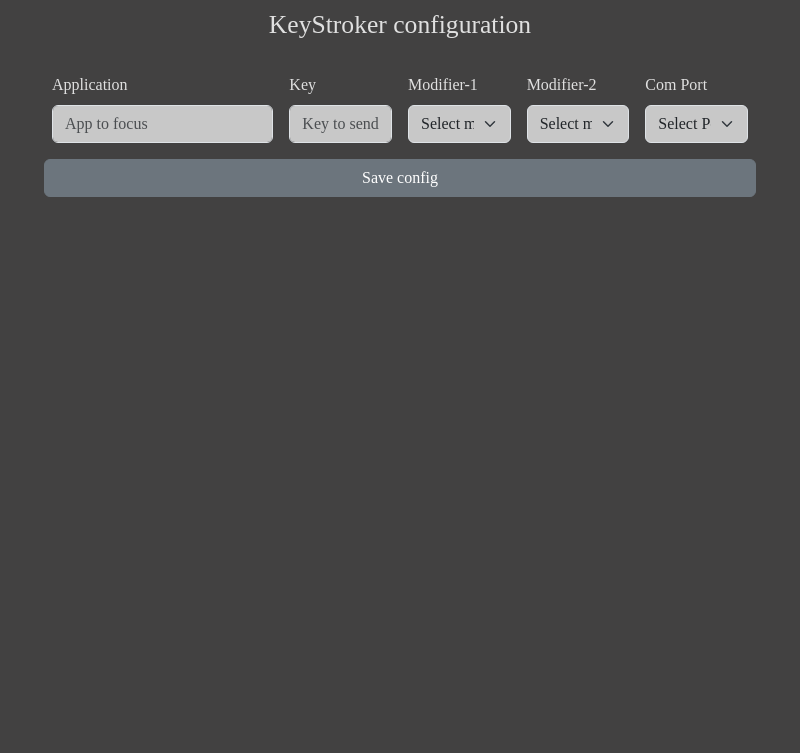
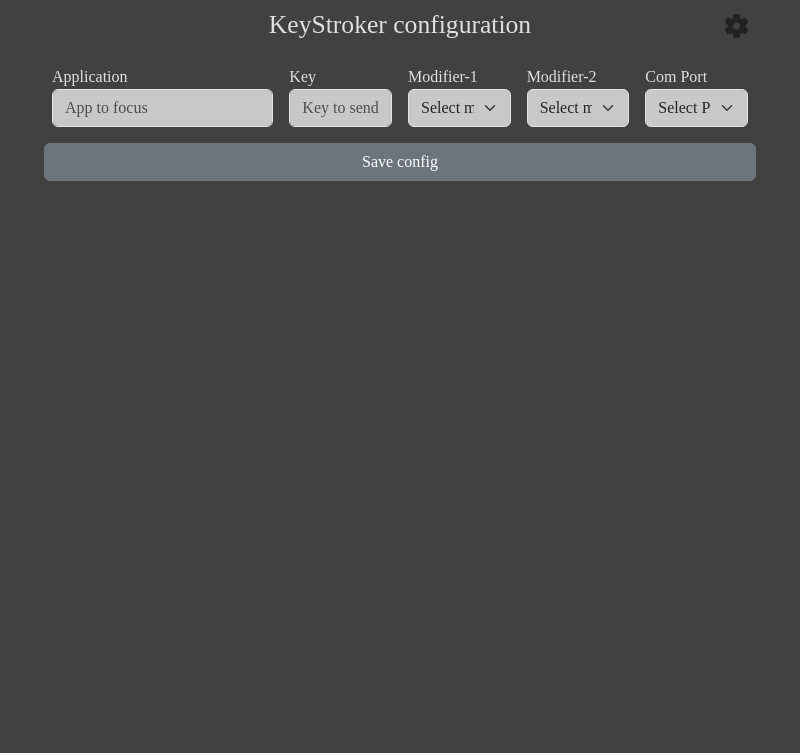
Before and after one commit to maxiboom1/Electron-keystroker, an Electron app: page src/renderer/index.html in a window 800 px wide. Shown: the top 753 px of the page. Drawn offline with Linux system fonts and the light colour scheme; no server answers.

Commit message:
Web server added. settings icon UI

```diff
--- a/package.json
+++ b/package.json
@@ -43,7 +43,6 @@
       "icon": "src/assets"
     }
   },
-
   "author": "Alex Samih-zade",
   "license": "ISC",
   "devDependencies": {
@@ -53,6 +52,7 @@
   },
   "dependencies": {
     "@serialport/parser-readline": "^12.0.0",
+    "express": "^4.19.2",
     "node-window-manager": "^2.2.4",
     "robotjs": "^0.6.0",
     "serialport": "^12.0.0"
--- a/src/main/main.js
+++ b/src/main/main.js
@@ -6,6 +6,7 @@
 const createWindow = require('./windowManager');
 const setupTray = require('./trayManager');
 const { focusWindow, getAvailableWindows } = require("./robotActions");
+const expressApp = require('./server'); // Assuming the file is named server.js
 
 const gotTheLock = app.requestSingleInstanceLock();
 
@@ -24,6 +25,7 @@
   setupTray(win);
   serialService.connect(appConfig.getComPort);
   getAvailableWindows();
+  expressApp();
 });
 
 app.on("window-all-closed", () => {
--- a/src/renderer/css/style.css
+++ b/src/renderer/css/style.css
@@ -98,3 +98,36 @@
     text-align: center;
     color: #63a263;
 }
+
+/* TOP NAVBAR ----------------------------------*/
+
+.topNavbar {
+    display: flex;
+    align-items: center;
+    justify-content: space-between;
+    margin-top: 10px;
+}
+
+.leftSpacer, .iconContainer {
+    flex: 1;
+}
+
+.app-txt {
+    flex: 2;
+    text-align: center;
+    margin: 0; /* Removes default margin for h3 */
+}
+
+.iconContainer {
+    text-align: right;
+}
+
+.settingsIcon {
+    height: 24px;
+    width: auto;
+    transition: color 0.3s ease; /* Smooth transition for hover effect */
+}
+
+.settingsIcon:hover {
+    filter: brightness(0.5); /* Example hover effect: darkens the icon */
+}
--- a/src/renderer/index.html
+++ b/src/renderer/index.html
@@ -11,7 +11,13 @@
 <body>
     <div class="container">
 
-        <h3 style="text-align: center;margin-top: 10px" class="app-txt">KeyStroker configuration</h3>
+        <div class="topNavbar">
+            <div class="leftSpacer"></div>
+            <h3 class="app-txt">KeyStroker configuration</h3>
+            <div class="iconContainer">
+                <img src="./images/settings.png" class="settingsIcon" alt="Settings Icon">
+            </div>
+        </div>
 
         <br>
 
```
Also changed, not shown: src/main/robotActions.js (+27 -3 lines), src/main/server.js (added, +24 -0 lines), src/renderer/images/settings-hover.png (added), src/renderer/images/settings.png (added), 1 other file.
